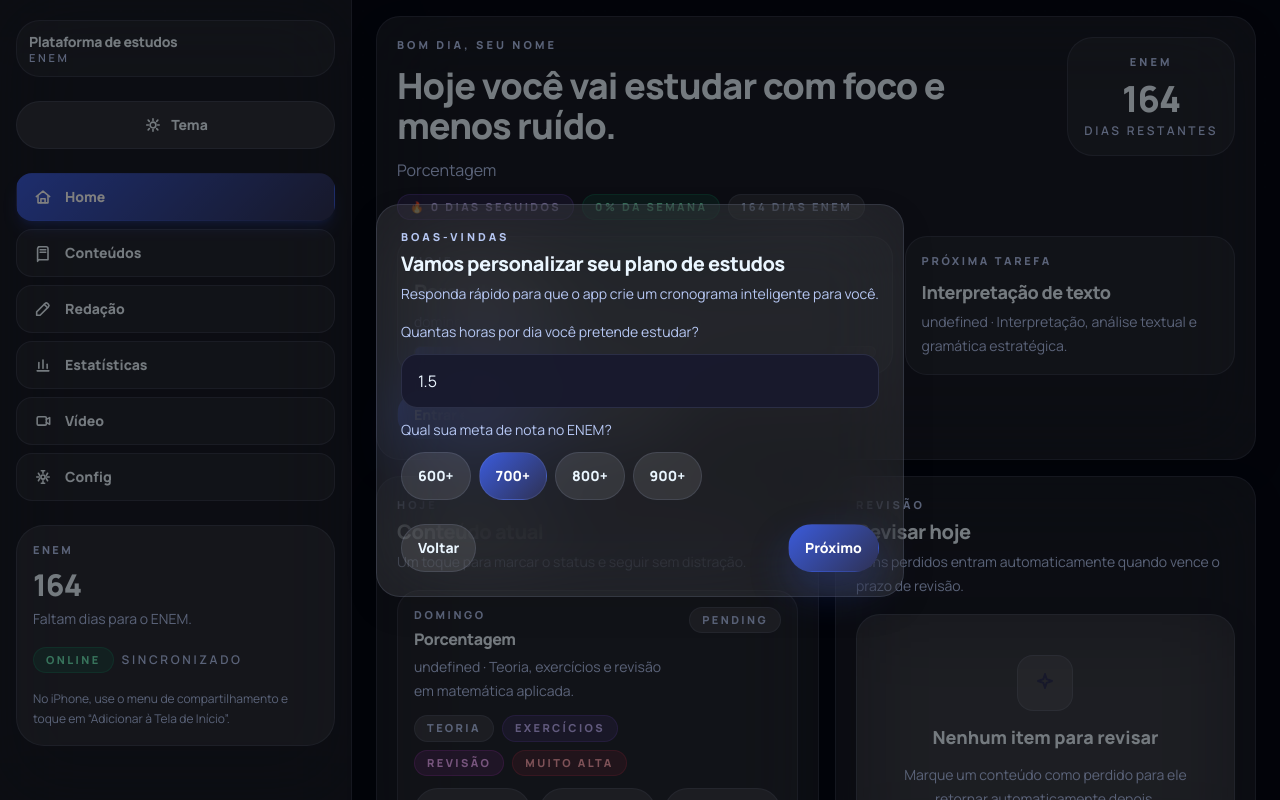
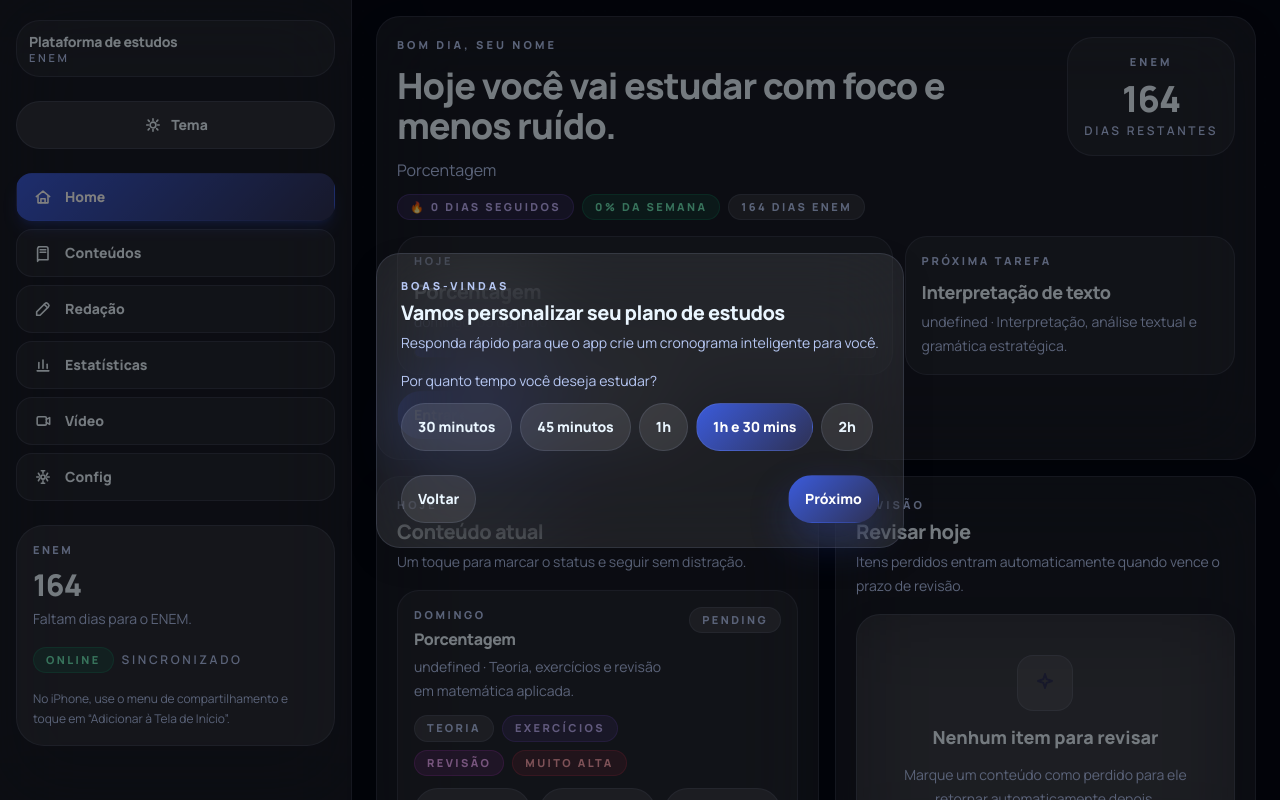
Before and after one commit to SabrinyVeloso/ENEM, a React (Vite) app: page / in a window 1280 px wide. Both pictures are taken after a click on the button "Próximo". Shown: the top 800 px of the page. Built offline with nearby package versions, Linux system fonts and the light colour scheme.

Commit message:
Onboarding: keep only days and study time questions

```diff
--- a/src/components/Onboarding.jsx
+++ b/src/components/Onboarding.jsx
@@ -3,13 +3,10 @@ import { GlassCard, SectionHeader } from './Ui';
 import { usePlanner } from '../context/PlannerContext';
 
 export default function Onboarding() {
-  const { state, actions } = usePlanner();
+  const { actions } = usePlanner();
   const [step, setStep] = useState(0);
-  const [daysCount, setDaysCount] = useState(5);
   const [daysOfWeek, setDaysOfWeek] = useState([]);
-  const [hoursPerDay, setHoursPerDay] = useState(1.5);
-  const [targetScore, setTargetScore] = useState('700+');
-  const [level, setLevel] = useState('Intermediário');
+  const [hoursPerDay, setHoursPerDay] = useState(90);
 
   const weekdays = [
     { id: 'mon', label: 'Seg' },
@@ -19,6 +16,14 @@ export default function Onboarding() {
     { id: 'fri', label: 'Sex' },
     { id: 'sat', label: 'Sáb' },
     { id: 'sun', label: 'Dom' }
+  ];
+
+  const studyTimeOptions = [
+    { label: '30 minutos', value: 30 },
+    { label: '45 minutos', value: 45 },
+    { label: '1h', value: 60 },
+    { label: '1h e 30 mins', value: 90 },
+    { label: '2h', value: 120 }
   ];
 
   function toggleDay(d) {
@@ -33,13 +38,10 @@ export default function Onboarding() {
   }
 
   function submit() {
-    // Normalize values and save to settings
     const settings = {
-      studyDaysCount: Number(daysCount),
+      studyDaysCount: daysOfWeek.length || 5,
       studyDays: daysOfWeek,
       studyHoursPerDay: Number(hoursPerDay),
-      targetScore,
-      level,
       onboardCompleted: true
     };
     actions.updateSettings(settings);
@@ -55,13 +57,6 @@ export default function Onboarding() {
         <div className="mt-4">
           {step === 0 && (
             <div className="grid gap-3">
-              <p className="text-sm text-[var(--muted)]">Quantos dias por semana você pretende estudar?</p>
-              <div className="flex gap-2 flex-wrap">
-                {[1,2,3,4,5,6,7].map((n) => (
-                  <button key={n} type="button" onClick={() => setDaysCount(n)} className={`app-button-secondary ${daysCount===n? 'bg-[linear-gradient(135deg,var(--primary),var(--accent))] text-white':''}`}>{n} dias</button>
-                ))}
-              </div>
-
               <p className="text-sm text-[var(--muted)]">Quais dias da semana você vai estudar? (toque para selecionar)</p>
               <div className="flex gap-2 flex-wrap">
                 {weekdays.map((d) => (
@@ -73,13 +68,17 @@ export default function Onboarding() {
 
           {step === 1 && (
             <div className="grid gap-3">
-              <p className="text-sm text-[var(--muted)]">Quantas horas por dia você pretende estudar?</p>
-              <input className="input-shell" type="number" min="0.25" step="0.25" value={hoursPerDay} onChange={(e) => setHoursPerDay(e.target.value)} />
-
-              <p className="text-sm text-[var(--muted)]">Qual sua meta de nota no ENEM?</p>
+              <p className="text-sm text-[var(--muted)]">Por quanto tempo você deseja estudar?</p>
               <div className="flex gap-2 flex-wrap">
-                {['600+','700+','800+','900+'].map((opt) => (
-                  <button key={opt} type="button" onClick={() => setTargetScore(opt)} className={`app-button-secondary ${targetScore===opt? 'bg-[linear-gradient(135deg,var(--primary),var(--accent))] text-white':''}`}>{opt}</button>
+                {studyTimeOptions.map((opt) => (
+                  <button
+                    key={opt.value}
+                    type="button"
+                    onClick={() => setHoursPerDay(opt.value)}
+                    className={`app-button-secondary ${hoursPerDay === opt.value ? 'bg-[linear-gradient(135deg,var(--primary),var(--accent))] text-white' : ''}`}
+                  >
+                    {opt.label}
+                  </button>
                 ))}
               </div>
             </div>
@@ -87,24 +86,10 @@ export default function Onboarding() {
 
           {step === 2 && (
             <div className="grid gap-3">
-              <p className="text-sm text-[var(--muted)]">Qual seu nível atual?</p>
-              <div className="flex gap-2 flex-wrap">
-                {['Iniciante','Intermediário','Avançado'].map((opt) => (
-                  <button key={opt} type="button" onClick={() => setLevel(opt)} className={`app-button-secondary ${level===opt? 'bg-[linear-gradient(135deg,var(--primary),var(--accent))] text-white':''}`}>{opt}</button>
-                ))}
-              </div>
-            </div>
-          )}
-
-          {step === 3 && (
-            <div className="grid gap-3">
               <p className="text-sm text-[var(--muted)]">Resumo</p>
               <ul className="text-sm">
-                <li>Dias por semana: {daysCount}</li>
                 <li>Dias escolhidos: {daysOfWeek.join(', ') || 'Nenhum'}</li>
-                <li>Horas por dia: {hoursPerDay}</li>
-                <li>Meta no ENEM: {targetScore}</li>
-                <li>Nível: {level}</li>
+                <li>Tempo de estudo: {studyTimeOptions.find((option) => option.value === hoursPerDay)?.label || `${hoursPerDay} minutos`}</li>
               </ul>
 
               <p className="text-sm text-[var(--muted)]">Ao confirmar, seu cronograma será gerado automaticamente e você será levado ao painel.</p>
@@ -117,7 +102,7 @@ export default function Onboarding() {
             {step > 0 ? <button type="button" onClick={prev} className="app-button-secondary">Voltar</button> : null}
           </div>
           <div className="flex gap-2">
-            {step < 3 ? <button type="button" onClick={next} className="app-button-primary">Próximo</button> : <button type="button" onClick={submit} className="app-button-primary">Confirmar e continuar</button>}
+            {step < 2 ? <button type="button" onClick={next} className="app-button-primary">Próximo</button> : <button type="button" onClick={submit} className="app-button-primary">Confirmar e continuar</button>}
           </div>
         </div>
       </GlassCard>
```
